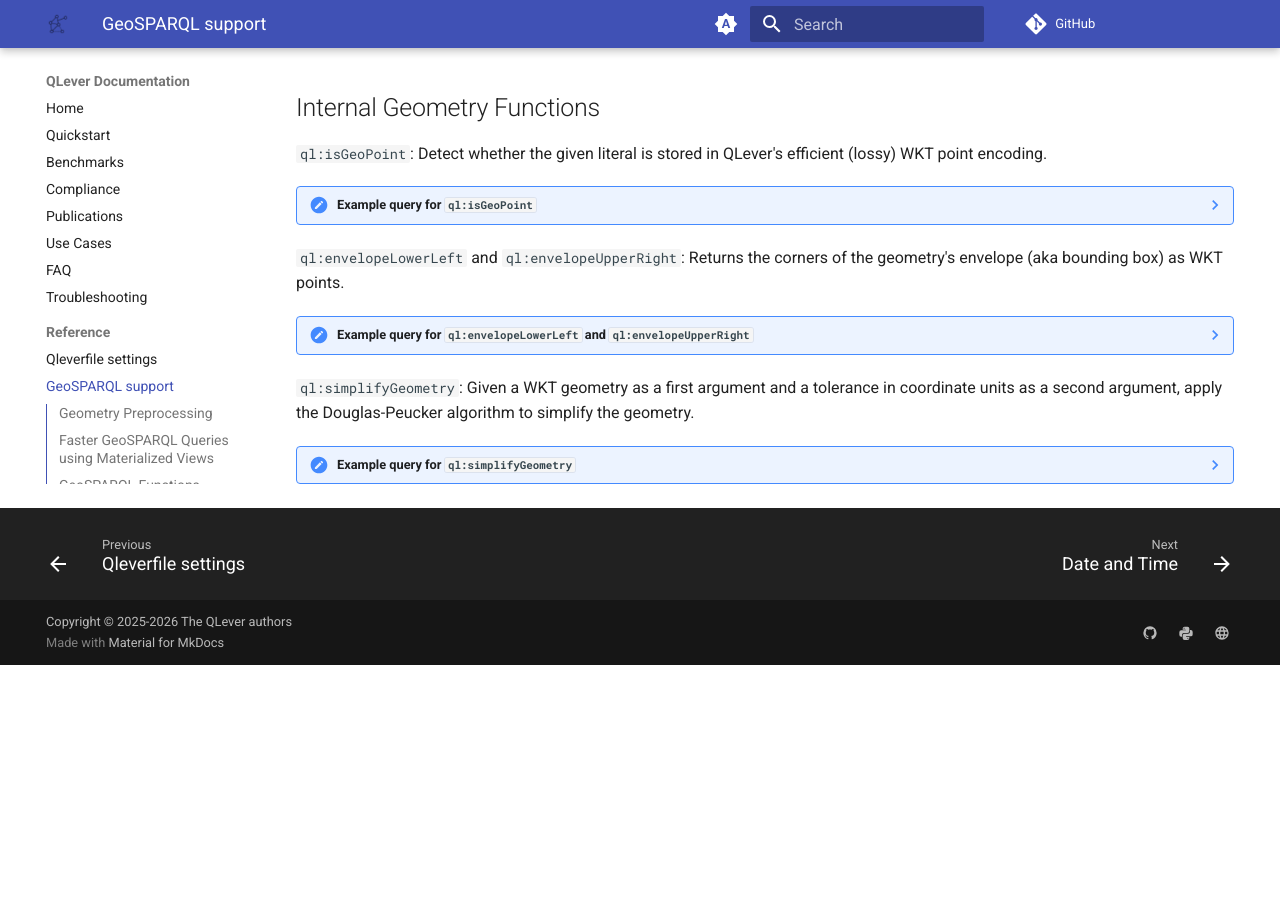
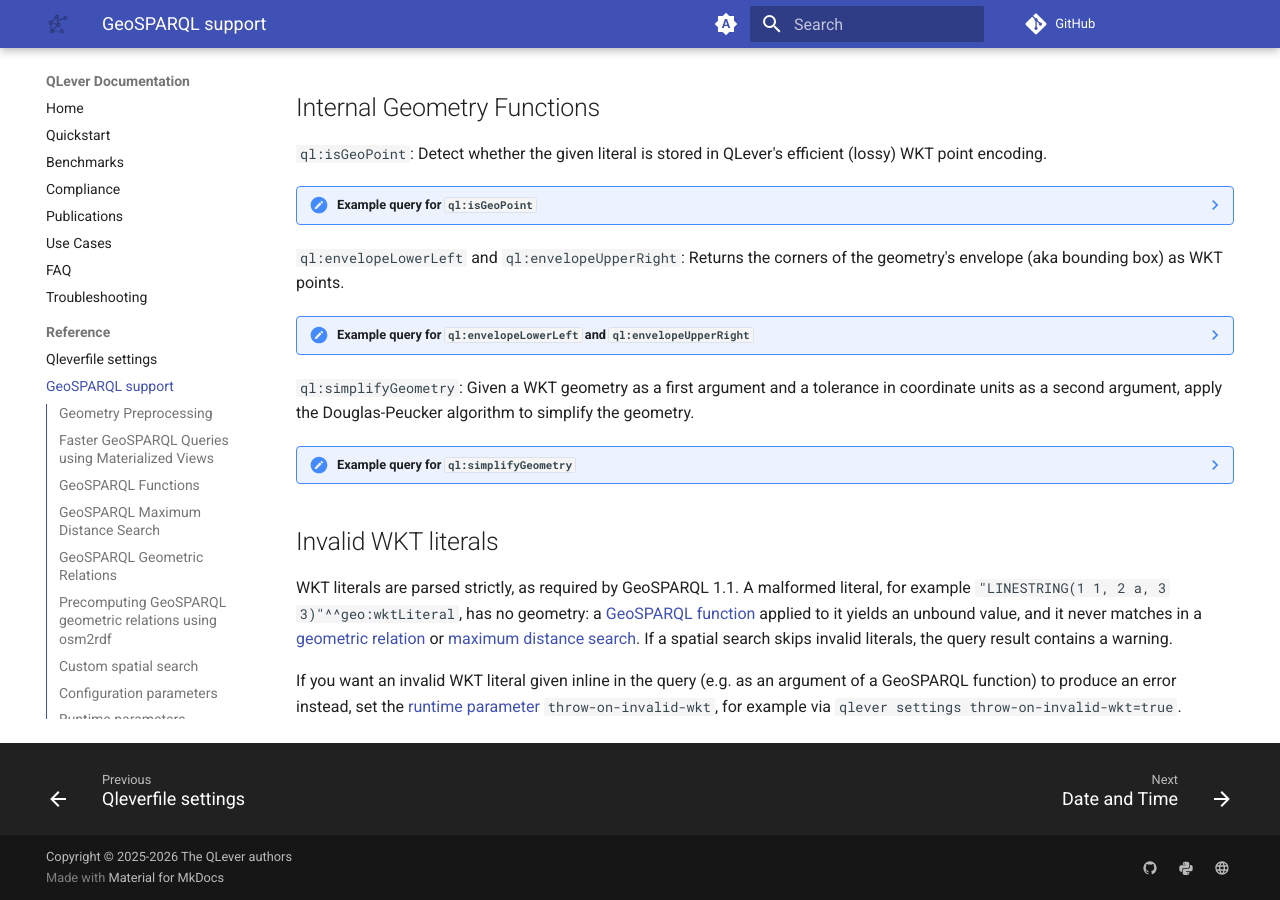
Before and after one commit to qlever-dev/qlever-docs, an MkDocs documentation site: the page built from docs/geosparql.md, in a window 1280 px wide and 900 px high, scrolled down 7960 px. Built offline with MkDocs 1.6.1 and Material for MkDocs 9.7.7, drawn with Linux system fonts in a browser that asks for light colours; plug-ins that fetch from the network failed and are left out; comment, search, counter and statistics services are not loaded; the version menu is left out; before the commit the page ends 8625 px from its top, so only the background shows below that.

Commit message:
Document strict parsing of WKT literals and `throw-on-invalid-wkt` (#48)
reflects the changes from https://github.com/ad-freiburg/qlever/pull/3758

````diff
--- a/docs/geosparql.md
+++ b/docs/geosparql.md
@@ -624,3 +624,17 @@ completely, set this to `0`.
       BIND(ql:simplifyGeometry(?geom, 0.001) AS ?simple) # LINESTRING(7.841295 47.997731,7.846626 47.993354)
     }
     ```
+
+## Invalid WKT literals
+
+WKT literals are parsed strictly, as required by GeoSPARQL 1.1. A malformed
+literal, for example `"LINESTRING(1 1, 2 a, 3 3)"^^geo:wktLiteral`, has no
+geometry: a [GeoSPARQL function](#geosparql-functions) applied to it yields an unbound value, and it
+never matches in a [geometric relation](#geosparql-geometric-relations) or
+[maximum distance search](#geosparql-maximum-distance-search). If a spatial
+search skips invalid literals, the query result contains a warning.
+
+If you want an invalid WKT literal given inline in the query (e.g. as an
+argument of a GeoSPARQL function) to produce an error instead, set the [runtime
+parameter](qleverfile.md#runtime-parameters) `throw-on-invalid-wkt`, for
+example via `qlever settings throw-on-invalid-wkt=true`.
````
